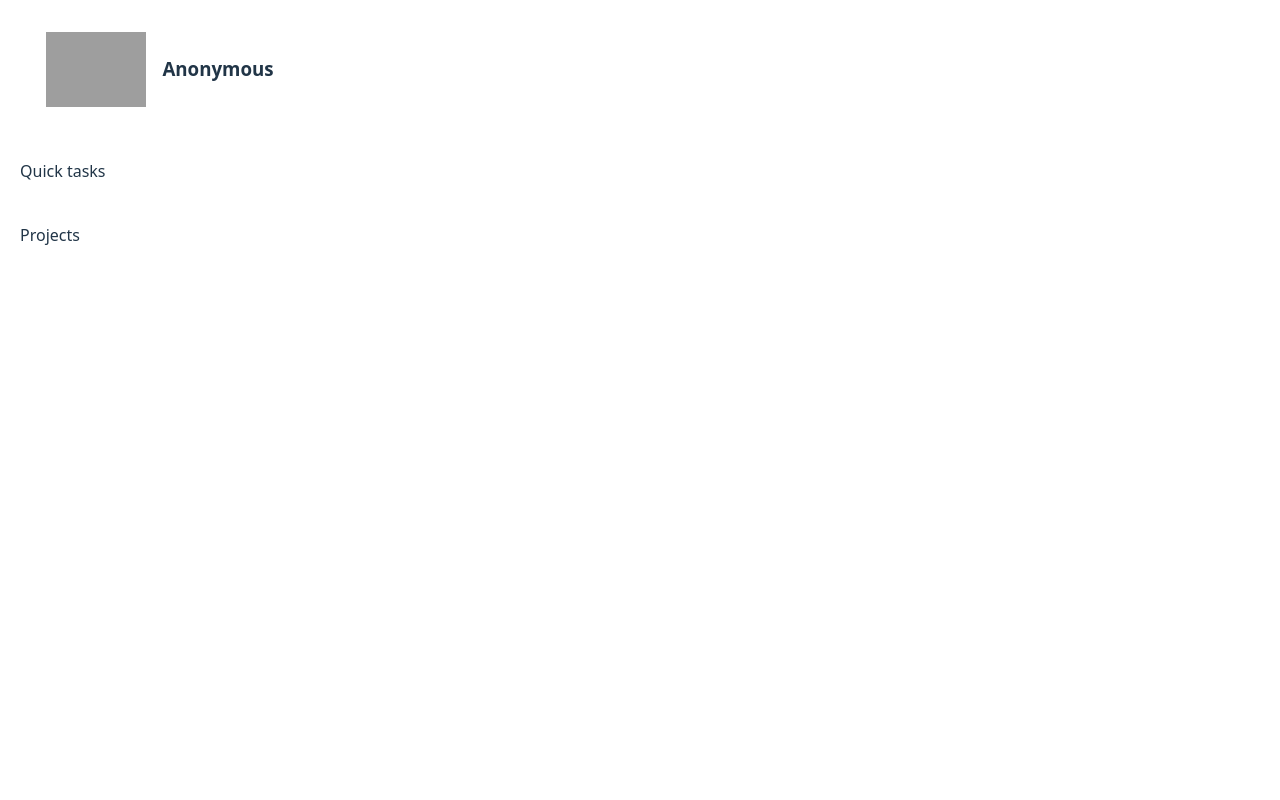
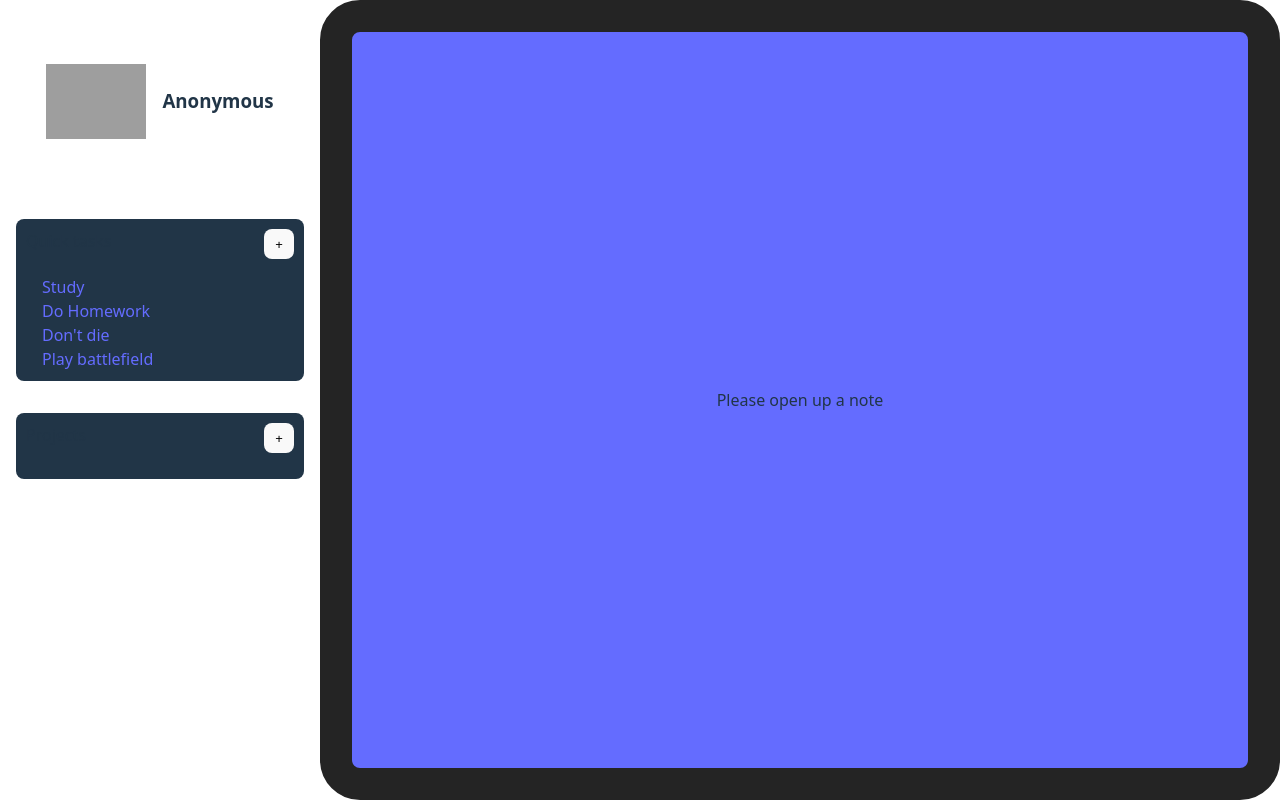
Before and after one commit to th3fishmk/odin-todo, a website built with Vite: page index.html in a window 1280 px wide. Built offline with nearby package versions, Linux system fonts and the light colour scheme; grey boxes are pictures that could not be loaded.

Commit message:
added tasks

```diff
--- a/index.html
+++ b/index.html
@@ -14,19 +14,31 @@
     <body>
         <div id="app">
             <div id="user">
-                <div id="profile"></div>
-                <div
-                    class="tasks"
-                    id="quick-tasks">
-                    Quick tasks
+                <div id="profile">
+                    <div class="info">
+                        <img
+                            src="https://cdn.pixabay.com/photo/2023/05/02/10/35/avatar-7964945_1280.png"
+                            alt="Profile pic"
+                            width="100px" />
+                        <h3 id="username"></h3>
+                    </div>
                 </div>
-                <div
-                    class="tasks"
-                    id="projects">
-                    Projects
+                <div class="tasks-container">
+                    <div class="title">
+                        <div>Quick tasks</div>
+                        <button>+</button>
+                    </div>
+                    <div id="quick-tasks"></div>
+                </div>
+                <div class="tasks-container">
+                    <div class="title">
+                        <div>Projects</div>
+                        <button>+</button>
+                    </div>
+                    <div id="projects"></div>
                 </div>
             </div>
-            <div id="tasks"></div>
+            <div id="editor"></div>
         </div>
         <script
             type="module"
--- a/src/main.ts
+++ b/src/main.ts
@@ -1,19 +1,77 @@
 import "./style.css";
 import { Configurations } from "./user";
+export enum Priority {
+	low,
+	medium,
+	hight,
+}
 
 const configs = new Configurations();
 const user = configs.get();
 
-const profile = document.getElementById("profile");
+const username = document.getElementById("username");
 
-if (profile) {
-	profile.innerHTML = `
-    <div class="info">
-        <img
-            src="https://cdn.pixabay.com/photo/2023/05/02/10/35/avatar-7964945_1280.png"
-            alt="Profile pic"
-            width="100px" />
-        <h3>${user.username}</h3>
-    </div>`;
+if (username) {
+	username.textContent = user.username;
+}
 
+const editor = document.getElementById("editor");
+if (editor) {
+	editorSetIdle(editor);
 }
+
+function editorSetWork(currentEditor: HTMLElement, currentNote: ToDo) {
+	currentEditor.classList.remove("void");
+	currentEditor.textContent =
+		currentNote.content === undefined ? "" : currentNote.content;
+}
+
+function editorSetIdle(currentEditor: HTMLElement) {
+	currentEditor.textContent = "Please open up a note";
+	currentEditor.classList.add("void");
+}
+
+const todos: ToDo[] = [
+	{
+		name: "Study",
+		content: "Read some book or something",
+		priority: Priority.hight,
+	},
+	{
+		name: "Do Homework",
+		content: "As far as I remember, we was studying something",
+		priority: Priority.hight,
+	},
+	{
+		name: "Don't die",
+		content: "Don't cause any trouble",
+		priority: Priority.hight,
+	},
+	{
+		name: "Play battlefield",
+		content: "Have a little fun, you *****",
+		priority: Priority.hight,
+	},
+];
+
+// Settings up the existing quick tasks
+const quickNotes = document.getElementById("quick-tasks");
+if (quickNotes) {
+	for (let index = 0; index < todos.length; index++) {
+		const note = document.createElement("div");
+		note.textContent = todos[index].name;
+		note.classList.add("task");
+		quickNotes.appendChild(note);
+		note.addEventListener("click", () => {
+			editorSetWork(editor!, todos[index]);
+		});
+	}
+} else {
+	console.log("Error getting the `quickNotes` HTML element");
+}
+
+interface ToDo {
+	name: string;
+	content?: string;
+	priority?: Priority;
+}
--- a/src/style.css
+++ b/src/style.css
@@ -48,6 +48,8 @@ body {
     display: flex;
     flex-direction: column;
     align-items: center;
+    gap: 2rem;
+    border: 1rem solid transparent;
 }
 .info {
     display: flex;
@@ -56,29 +58,69 @@ body {
     gap: 1rem;
 }
 
-.tasks {
-    min-height: 20px;
+.tasks-container {
+    display: flex;
+    min-height: 50px;
     width: 100%;
-    border: 20px solid transparent;
+    border-radius: 8px;
+    background-color: #213547;
+    gap: 1rem;
+    justify-content: space-between;
+    border: 10px solid transparent;
+    flex-direction: column;
+}
+
+.title {
+    display: flex;
+    width: 100%;
+    justify-content: space-between;
 }
 
 button {
     border-radius: 8px;
     border: 1px solid transparent;
-    padding: 0.6em 1.2em;
-    font-size: 1em;
-    font-weight: 500;
+    /* padding: 0.6em 1.2em; */
+    /* font-size: 1em; */
+    /* font-weight: 500; */
     font-family: inherit;
     background-color: #1a1a1a;
     cursor: pointer;
     transition: border-color 0.25s;
 }
+.tasks-container button {
+    height: 30px;
+    width: 30px;
+}
+
 button:hover {
     border-color: #646cff;
 }
 button:focus,
 button:focus-visible {
     outline: 4px auto -webkit-focus-ring-color;
+}
+
+.void {
+    display: flex;
+    justify-content: center;
+    align-items: center;
+}
+
+.task {
+    color: #646cff;
+    border-left: 1rem solid transparent;
+    border-radius: 8px;
+}
+
+.task:hover {
+    background-color: #646cff;
+    color: white;
+}
+
+#editor {
+    background-color: #646cff;
+    border-radius: 40px;
+    border: 2rem solid #242424;
 }
 
 @media (prefers-color-scheme: light) {
--- a/tsconfig.json
+++ b/tsconfig.json
@@ -18,7 +18,7 @@
         "strict": true,
         "noUnusedLocals": true,
         "noUnusedParameters": true,
-        "erasableSyntaxOnly": true,
+        // "erasableSyntaxOnly": true,
         "noFallthroughCasesInSwitch": true,
         "noUncheckedSideEffectImports": true
     },
```
Also changed, not shown: biome.json (added, +34 -0 lines).
